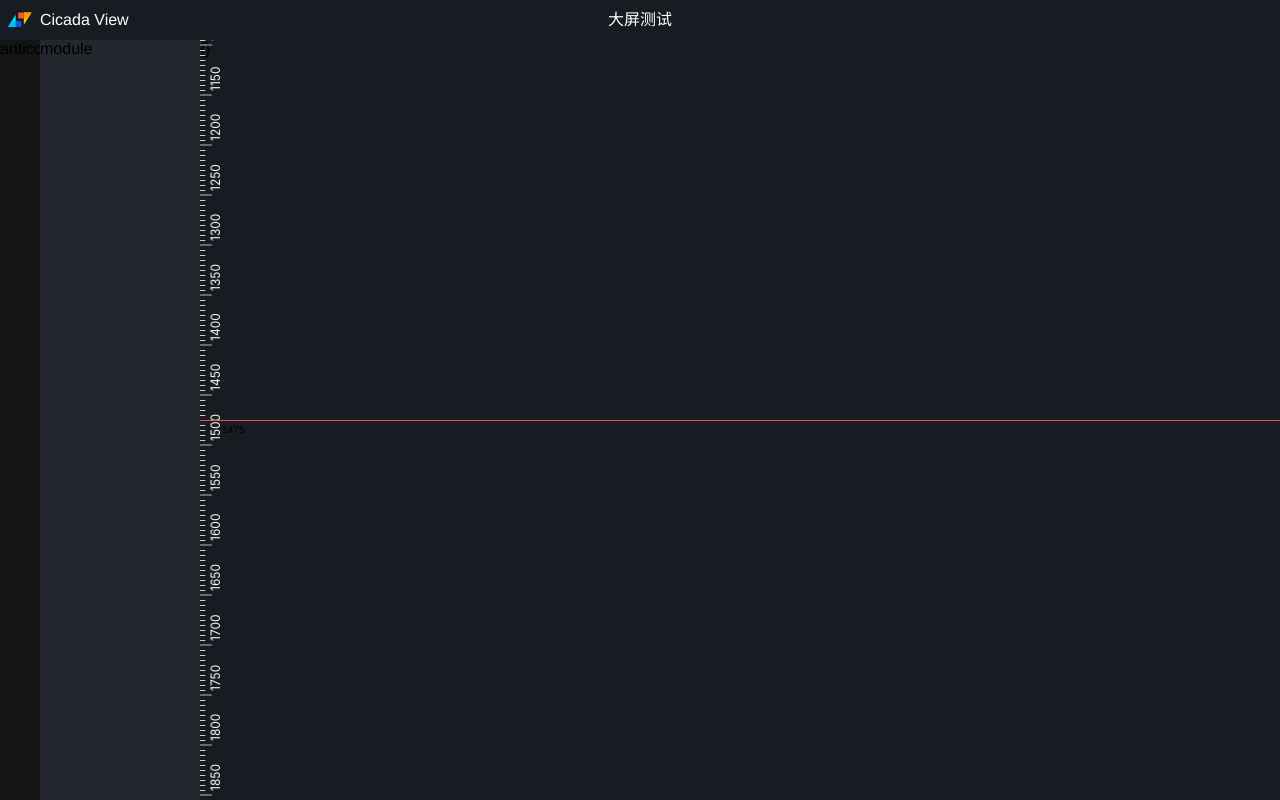
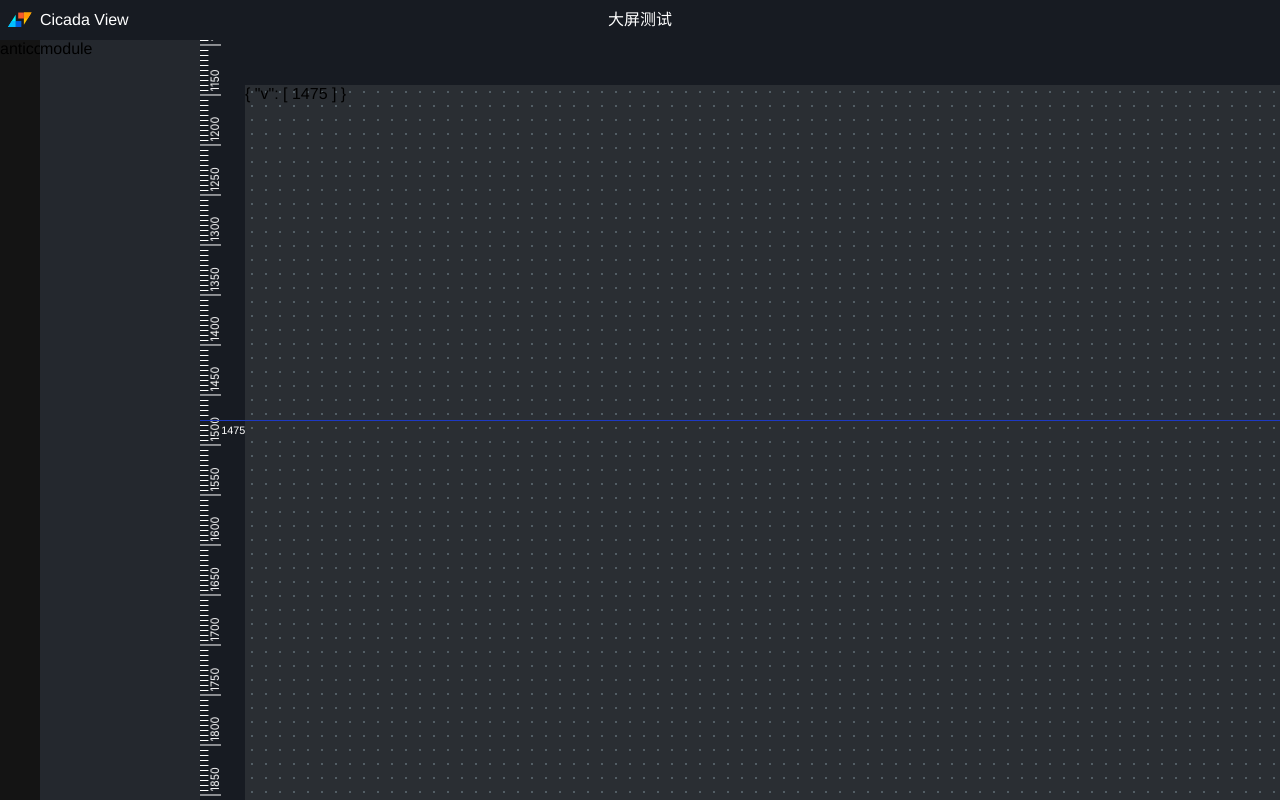
Before and after one commit to laibin-wang/cicada-view, a Vue app: page /editor in a window 1280 px wide. Both pictures are taken after a click on the element 210 px from the left and 420 px from the top of the page. Built offline with nearby package versions, Linux system fonts and the light colour scheme.

Commit message:
feat(布局优化): 布局优化
布局优化

```diff
--- a/src/assets/style/cicada-view.css
+++ b/src/assets/style/cicada-view.css
@@ -12,7 +12,7 @@
 
 ::-webkit-scrollbar-thumb {
   border-radius: 5px;
-  background-color: rgb(30 71 193);
+  background-color: #1d39c4;
 }
 
 body {
--- a/src/components/sketch-ruler/casing/index.vue
+++ b/src/components/sketch-ruler/casing/index.vue
@@ -114,8 +114,8 @@ export default defineComponent({
         bgColor: 'rgba(225,225,225, 0)',
         fontColor: '#FFFFFF',
         shadowColor: '#E8E8E8',
-        longfgColor: '#BABBBC',
-        shortfgColor: '#C8CDD0'
+        longfgColor: '#FFFFFF',
+        shortfgColor: '#FFFFFF'
       })
     }
   },
@@ -144,18 +144,18 @@ export default defineComponent({
 
     const onLineChange = (ary: Array<number>, horizontal: boolean): void => {
       if (horizontal) {
-        lines.h = [...ary]
+        lines.value.h = [...ary]
       } else {
-        lines.v = [...ary]
+        lines.value.v = [...ary]
       }
-      emit('lineChang', lines)
+      emit('lineChang', lines.value)
     }
 
     const setScroll = (offset: number, horizontal: boolean): void => {
       if (horizontal) {
-        offsetLeft.value = -offset
+        offsetLeft.value = offset
       } else {
-        offsetTop.value = -offset
+        offsetTop.value = offset
       }
     }
 
--- a/src/components/sketch-ruler/line/index.vue
+++ b/src/components/sketch-ruler/line/index.vue
@@ -47,7 +47,7 @@ export default defineComponent({
     },
     lineColor: {
       type: String,
-      default: '#EB5648'
+      default: '#1d39c4'
     }
   },
   emits: ['onMouseDown', 'onRelease', 'onRemove'],
@@ -149,12 +149,14 @@ export default defineComponent({
   }
   .value {
     pointer-events: none;
-    transform: scale(0.83);
+    transform: scale(0.9);
+    color: #fff;
   }
   .del {
     padding: 3px 5px;
     cursor: pointer;
     visibility: hidden;
+    color: #eb2f96;
   }
   &:hover .del {
     visibility: visible;
--- a/src/components/sketch-ruler/scaleplate/utils.ts
+++ b/src/components/sketch-ruler/scaleplate/utils.ts
@@ -59,13 +59,13 @@ export const drawerCanvasRuler = (canvasRuler: CanvasRulerOptions): void => {
         ctx.translate(width * 0.4, x)
         ctx.rotate(-Math.PI / 2)
       }
-
-      ctx.fillText(value.toString(), 4, 7)
+      ctx.scale(0.9, 0.9)
+      ctx.fillText(value.toString(), 4, 8)
       ctx.restore()
       if (horizontal) {
         ctx.lineTo(x, height)
       } else {
-        ctx.lineTo((width * 9) / 16, x)
+        ctx.lineTo(width, x)
       }
     }
   }
@@ -84,12 +84,12 @@ export const drawerCanvasRuler = (canvasRuler: CanvasRulerOptions): void => {
     if (horizontal) {
       ctx.moveTo(x, 0)
       if (value % (gridSize5 * 2) !== 0) {
-        ctx.lineTo(x, (height * 1) / 4)
+        ctx.lineTo(x, (height * 1) / 2.5)
       }
     } else {
       ctx.moveTo(0, x)
       if (value % (gridSize5 * 2) !== 0) {
-        ctx.lineTo((width * 1) / 4, x)
+        ctx.lineTo((width * 1) / 2.5, x)
       }
     }
   }
--- a/src/components/sketch-ruler/wrapper/index.vue
+++ b/src/components/sketch-ruler/wrapper/index.vue
@@ -98,9 +98,9 @@ export default defineComponent({
       default: () => ({
         bgColor: 'rgba(225,225,225, 0)',
         fontColor: '#7D8694',
-        shadowColor: '#E8E8E8',
+        shadowColor: '#FFFFF',
         longfgColor: '#BABBBC',
-        shortfgColor: '#C8CDD0'
+        shortfgColor: '#FFFFF'
       })
     }
   },
@@ -120,13 +120,13 @@ export default defineComponent({
         return {
           width: `${props.width}px`, // `calc(100% - ${props.thick}px)`,
           height: `${props.thick + 1}px`,
-          left: `${props.thick + props.offset}px`
+          left: `${props.thick - props.offset}px`
         }
       }
       return {
         width: `${props.thick + 1}px`,
         height: `${props.height}px`, // `calc(100% - ${props.thick}px)`,
-        top: `${props.thick + props.offset}px`
+        top: `${props.thick - props.offset}px`
       }
     })
 
@@ -135,12 +135,12 @@ export default defineComponent({
       if (props.horizontal) {
         return {
           left: `${indicatorOffset}px`,
-          borderLeft: `1px solid ${props.lineColor}`
+          borderLeft: `1px dashed ${props.lineColor}`
         }
       }
       return {
         top: `${indicatorOffset}px`,
-        borderBottom: `1px solid ${props.lineColor}`
+        borderBottom: `1px dashed ${props.lineColor}`
       }
     })
 
--- a/src/views/editor/index.vue
+++ b/src/views/editor/index.vue
@@ -36,8 +36,10 @@
           @wheel="handleWheel">
           <div
             class="screen"
-            :style="{ width: `${viewW}px`, height: `${viewH}px` }">
-            {{ lines }}
+            :style="{ width: `${viewW - 45}px`, height: `${viewH - 45}px` }">
+            <div class="content">
+              {{ lines }}
+            </div>
           </div>
         </div>
       </div>
@@ -47,8 +49,8 @@
 
 <script lang="ts">
 import { defineComponent, ref } from 'vue'
+import SketchRuler from '@/components/sketch-ruler/index'
 import { linesType } from '@/components/sketch-ruler/interface'
-import SketchRuler from '@/components/sketch-ruler/index'
 import IconSvg from '@/components/icon-svg/index.vue'
 
 export default defineComponent({
@@ -56,7 +58,7 @@ export default defineComponent({
   components: { SketchRuler, IconSvg },
   setup () {
     const refSketch = ref(null)
-    const lines: linesType = ref({})
+    const lines = ref({})
     const viewH = 3000
     const viewW = 5000
 
@@ -148,9 +150,13 @@ export default defineComponent({
   }
   .section-box {
     position: relative;
-    height: 100%;
-    width: 100%;
+    height: calc(100% - 45px);
+    width: calc(100% - 45px);
+    padding: 45px 0 0 45px;
     overflow: auto;
+    .screen {
+      background: url(@/assets/images/14-14.png) repeat;
+    }
   }
 }
 </style>
```
Also changed, not shown: package.json (+6 -5 lines), src/assets/images/14-14.png (added).
